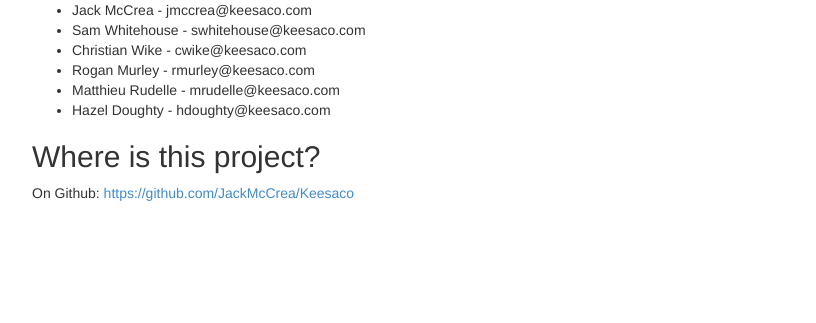
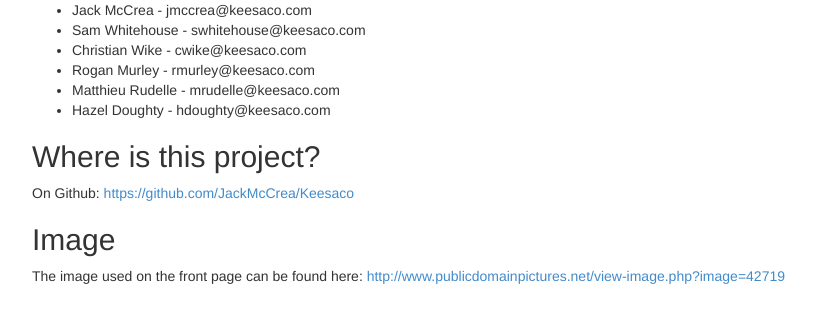
Before and after one commit to Keesaco/KeesaFlo, a Django app: template app/appengine/templates/about.html in a window 1280 px wide. Shown: the part 213-536 px from the top of the page, without its empty margins (38-854 px from the left). Run offline with Django 3.2, Linux system fonts and the light colour scheme; the template is opened without the code that fills it, so the values that code supplies are empty; some libraries are stand-ins or nearby versions.

Commit message:
Image higher res and has public domain license
Also link added to source on about page.
If anyone has a better image feel free to change it.

```diff
--- a/app/appengine/templates/about.html
+++ b/app/appengine/templates/about.html
@@ -17,5 +17,9 @@
     </ul>
     <h2>Where is this project?</h2>
     <p>On Github: <a href="https://github.com/JackMcCrea/Keesaco">https://github.com/JackMcCrea/Keesaco</a></p>
+    <h2>Image</h2>
+    <p>The image used on the front page can be found here:
+    <a href="http://www.publicdomainpictures.net/view-image.php?image=42719">
+    http://www.publicdomainpictures.net/view-image.php?image=42719</a></p>
 </div>
 {% endblock content %}
```
Also changed, not shown: app/appengine/static/images/cells.jpg.
